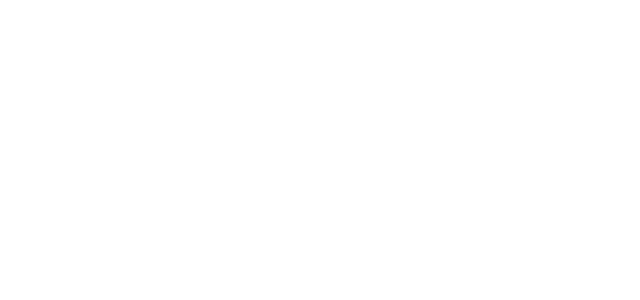
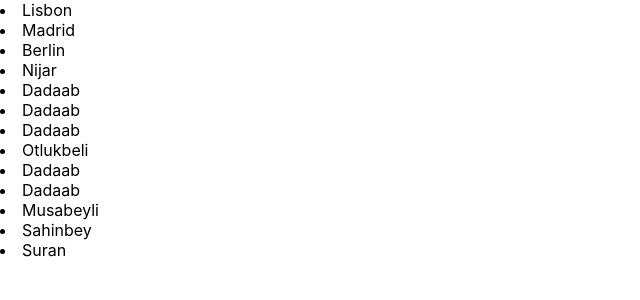
Before and after one commit to Blessing-bit-ui/Map, a React (Create React App) app in the folder maplocation/: page /app in a window 1280 px wide. Shown: the top 300 px of the page, without its empty margins (0-640 px from the left). Built offline with nearby package versions, Linux system fonts and the light colour scheme; data requests are answered from the project's data file.

Commit message:
created the cities file and called the Api

```diff
--- a/maplocation/src/pages/Cities.js
+++ b/maplocation/src/pages/Cities.js
@@ -1,12 +1,25 @@
-
- const Base_Url = "http://localhost:8000/cities";
+ import {useEffect, useState} from "react"
+ const Base_Url = "http://localhost:8000";
 
 function Cities() {
+const [cities, setCities] =useState([])
+ useEffect(function(){
+ async function fetchCities(){
+const res= await fetch (`${Base_Url}/cities`)
+const data = await res.json()
+setCities(data)
+}
+fetchCities()
+ },[cities])
 
     return (
-        <div>
-
-        </div>
+       <div>
+        {cities.map((city)=>(
+            <li key={city.id}>
+              {city.cityName}
+            </li>
+        ))}
+       </div>
     )
 }
 
```
